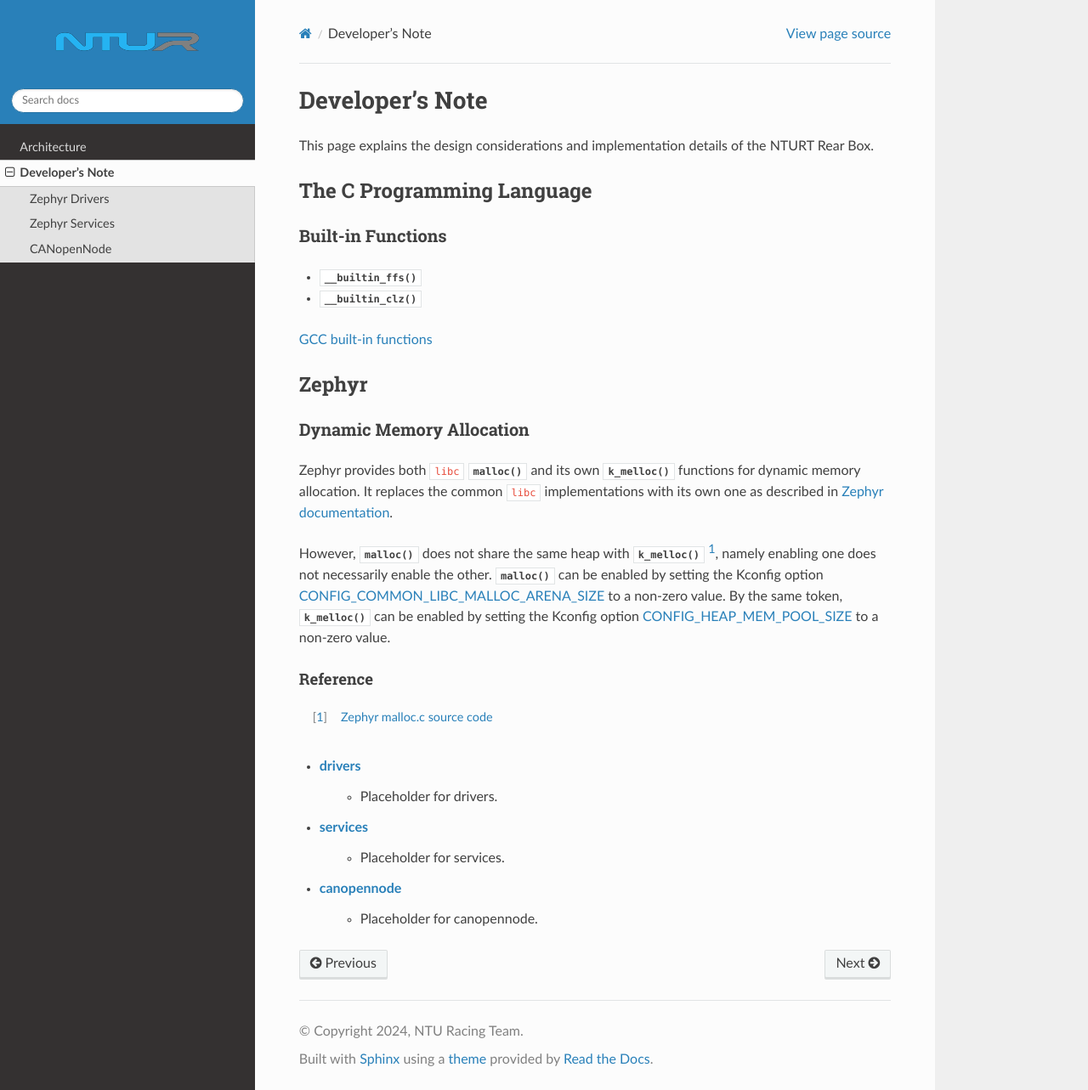
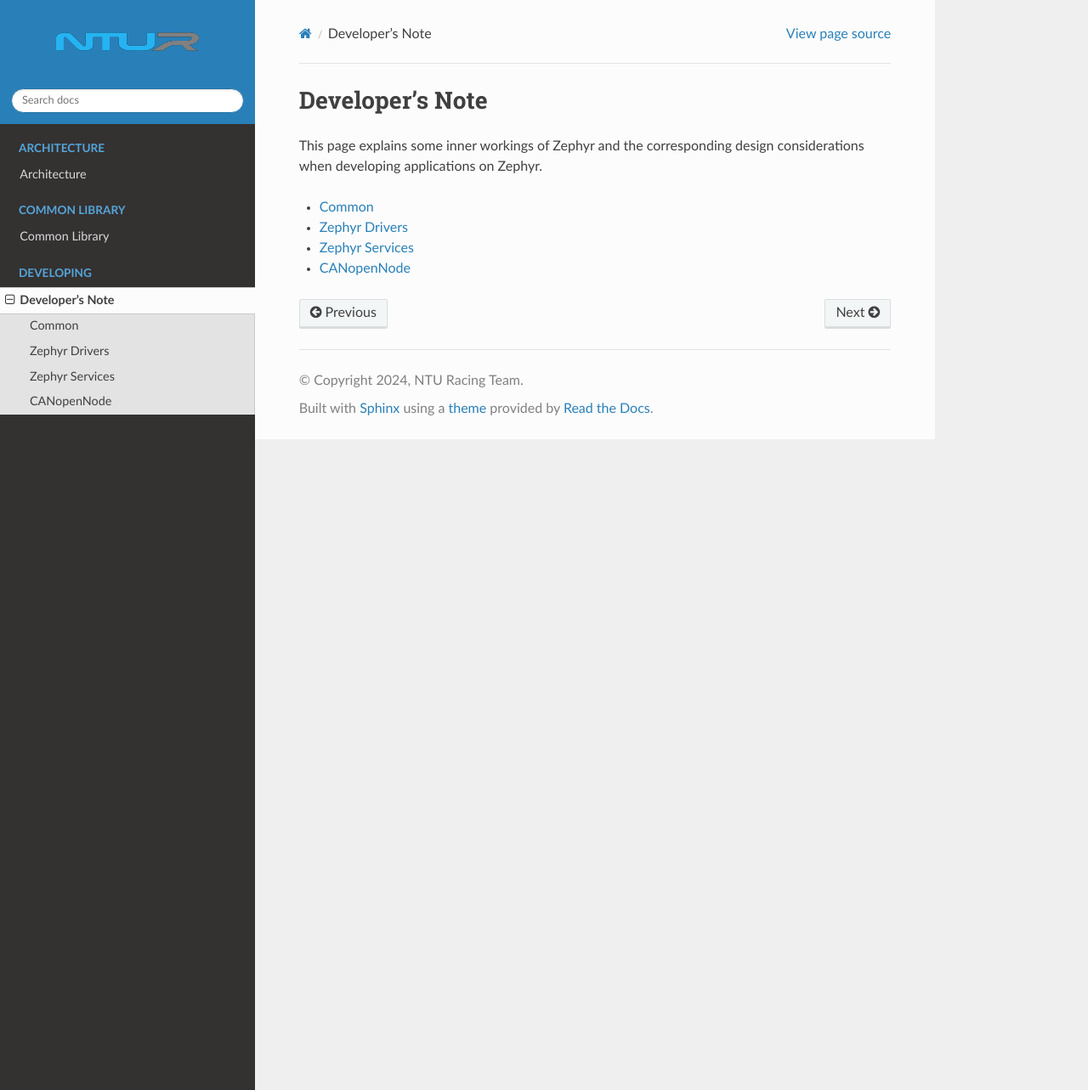
Before and after one commit to NTURacingTeam/nturt_zephyr_common, a Sphinx documentation site: the page built from doc/notes/index.rst, in a window 1280 px wide and 1283 px high. Shown: the whole window at 85% size. Built offline with Sphinx 7.4.7 and the Read the Docs theme 3.1.0, drawn with Linux system fonts in a browser that asks for light colours; pages that are not in the unit, such as notebooks, are missing from menus.

Commit message:
restructured doc and fixed rts indents

```diff
--- /dev/null
+++ b/doc/architecture/vehicle_control_unit.rst
@@ -0,0 +1,5 @@
+.. _architecture_vehicle_control_unit:
+
+====================
+Vehicle Control Unit
+====================
--- /dev/null
+++ b/doc/library/index.rst
@@ -0,0 +1,11 @@
+.. _library:
+
+==============
+Common Library
+==============
+
+.. toctree::
+   :maxdepth: 1
+   :hidden:
+
+   telemetry
--- /dev/null
+++ b/doc/library/telemetry.rst
@@ -0,0 +1,5 @@
+.. _library_telemetry:
+
+================
+Telemetry System
+================
--- a/doc/notes/index.rst
+++ b/doc/notes/index.rst
@@ -1,62 +1,16 @@
-.. _development_note:
+.. _notes:
 
 ================
 Developer's Note
 ================
 
+This page explains some inner workings of Zephyr and the corresponding design
+considerations when developing applications on Zephyr.
+
 .. toctree::
-    :titlesonly:
-    :maxdepth: 1
-    :hidden:
+   :maxdepth: 1
 
-    drivers
-    services
-    canopennode
-
-This page explains the design considerations and implementation details of the
-NTURT Rear Box.
-
-The C Programming Language
-==========================
-
-Built-in Functions
-------------------
-
-- :c:func:`__builtin_ffs`
-- :c:func:`__builtin_clz`
-
-`GCC built-in functions <https://gcc.gnu.org/onlinedocs/gcc/Other-Builtins.html>`_
-
-Zephyr
-======
-
-Dynamic Memory Allocation
--------------------------
-
-Zephyr provides both ``libc`` :c:func:`malloc` and its own :c:func:`k_melloc`
-functions for dynamic memory allocation. It replaces the common ``libc``
-implementations with its own one as described in `Zephyr documentation
-<https://docs.zephyrproject.org/3.6.0/develop/languages/c/index.html#dynamic-memory-management>`_.
-
-However, :c:func:`malloc` does not share the same heap with :c:func:`k_melloc`
-[#]_, namely enabling one does not necessarily enable the other.
-:c:func:`malloc` can be enabled by setting the Kconfig option
-`CONFIG_COMMON_LIBC_MALLOC_ARENA_SIZE
-<https://docs.zephyrproject.org/3.6.0/kconfig.html#CONFIG_COMMON_LIBC_MALLOC_ARENA_SIZE>`_
-to a non-zero value. By the same token, :c:func:`k_melloc` can be enabled by
-setting the Kconfig option `CONFIG_HEAP_MEM_POOL_SIZE
-<https://docs.zephyrproject.org/3.6.0/kconfig.html#CONFIG_HEAP_MEM_POOL_SIZE>`_
-to a non-zero value.
-
-Reference
-~~~~~~~~~
-
-.. [#] `Zephyr malloc.c source code
-  <https://github.com/zephyrproject-rtos/zephyr/blob/v3.6-branch/lib/libc/common/source/stdlib/malloc.c>`_
-
-* :doc:`drivers <drivers>`
-    - Placeholder for drivers.
-* :doc:`services <services>`
-    - Placeholder for services.
-* :doc:`canopennode <canopennode>`
-    - Placeholder for canopennode.
+   common
+   drivers
+   services
+   canopennode
```
Also changed, not shown: doc/architecture/index.rst (+6 -2 lines), doc/index.rst (+21 -18 lines), doc/notes/canopennode.rst (+30 -30 lines), doc/notes/common.rst (added, +43 -0 lines), doc/notes/drivers.rst (+58 -58 lines), doc/notes/services.rst (+17 -17 lines), 1 other file.
